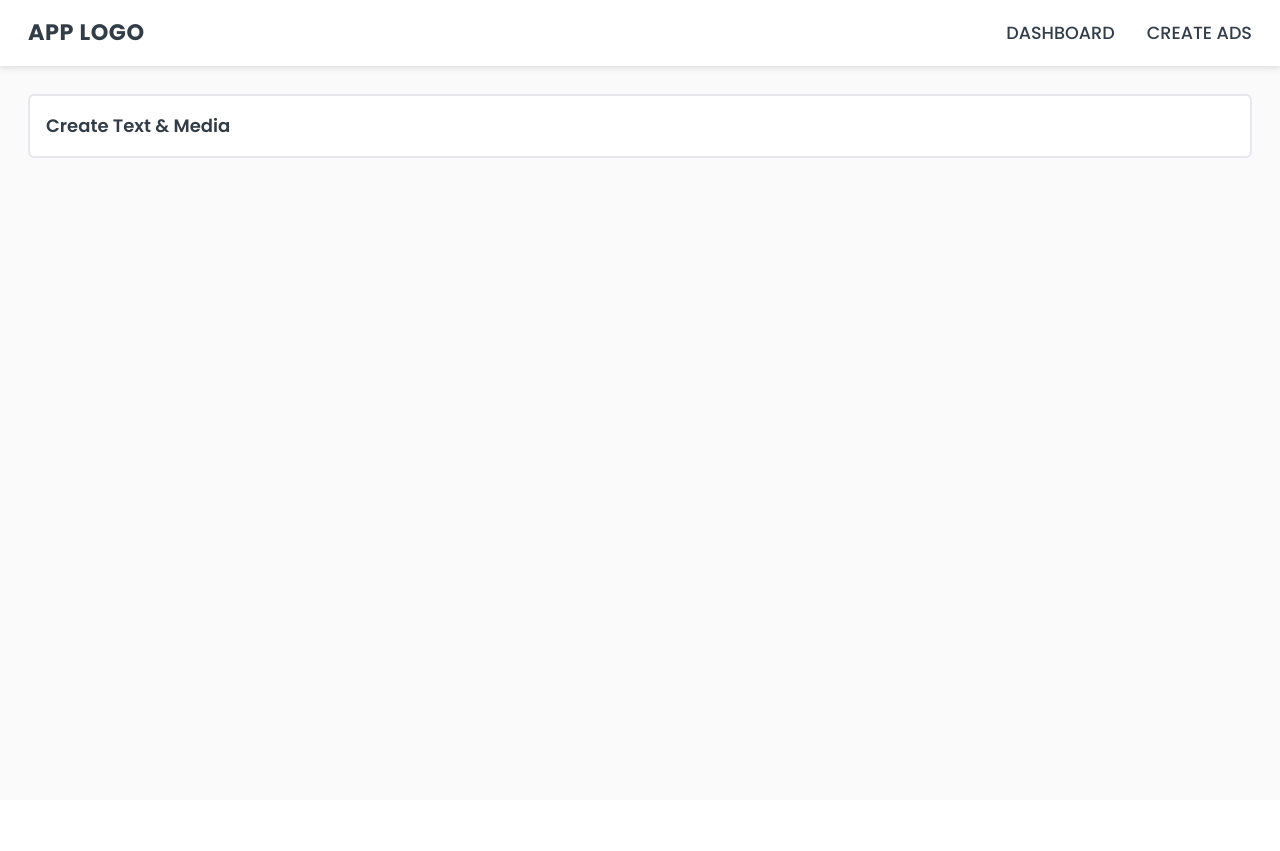
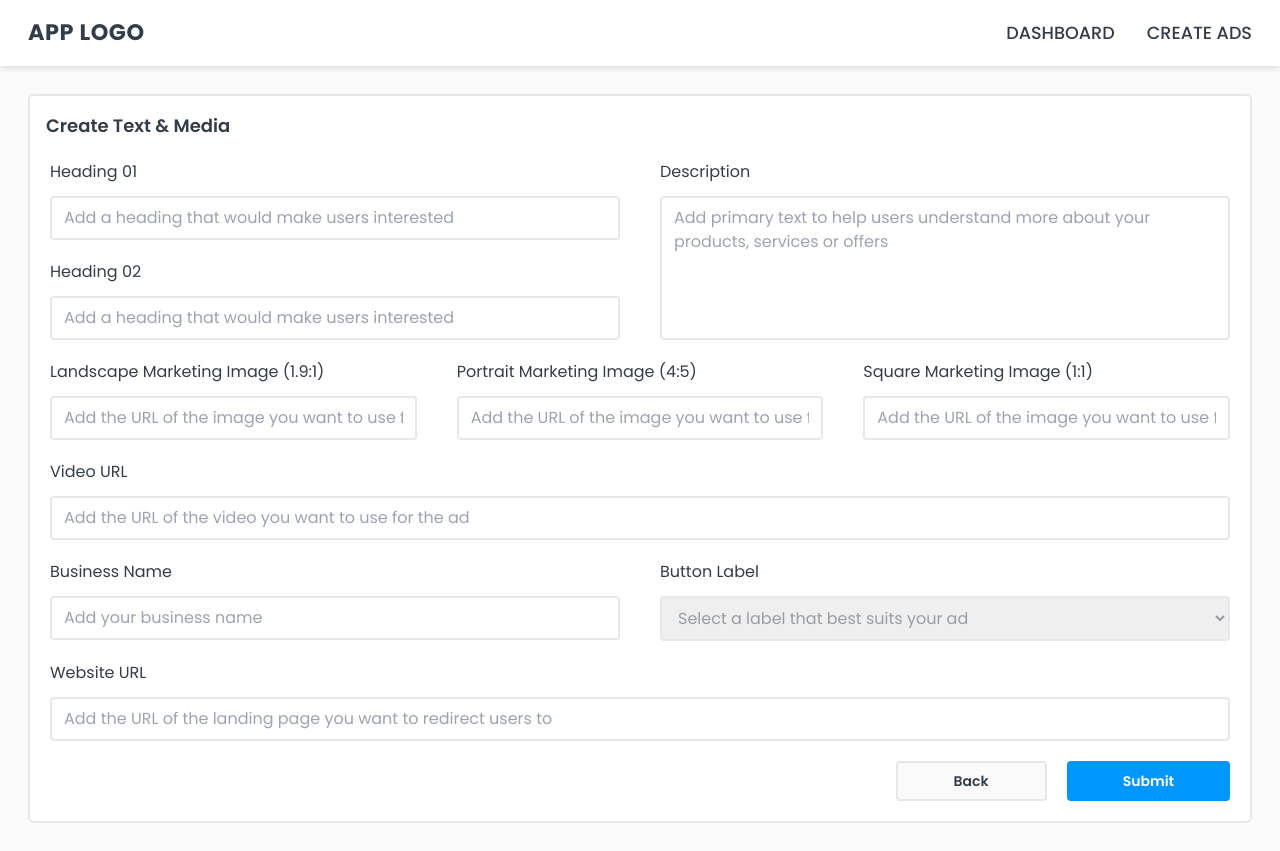
Before and after one commit to prachi-sahu-codes/AdDash, a React (Vite) app: page /mediaAd in a window 1280 px wide. Before the commit the page ends 800 px from the top, so only its background shows below. Built offline with nearby package versions, Linux system fonts and the light colour scheme.

Commit message:
feat: Ad form and modal

```diff
--- a/src/App.css
+++ b/src/App.css
@@ -21,3 +21,10 @@
 .removeBorder.css-1ws11rh-MuiTableCell-root {
   border-bottom: none !important;
 }
+
+.centerModal {
+  position: absolute;
+  top: 50%;
+  left: 50%;
+  transform: translate(-50%, -50%);
+}
--- /dev/null
+++ b/src/components/adForm/AdForm.jsx
@@ -0,0 +1,231 @@
+import React, { useState } from "react";
+import { useNavigate } from "react-router-dom";
+
+const adButtonLabels = [
+  "Learn More",
+  "Shop Now",
+  "Get Started",
+  "Subscribe",
+  "Book Now",
+  "Explore",
+  "Contact Us",
+  "Join Now",
+  "Sign Up",
+  "Try for Free",
+];
+
+export const AdForm = ({ adType, setShowModal, isMedia }) => {
+  const navigate = useNavigate();
+  const [formData, setFormData] = useState({
+    heading1: "",
+    heading2: "",
+    description: "",
+    landingUrl: "",
+    portraitUrl: "",
+    squareUrl: "",
+    videoUrl: "",
+    buisnessName: "",
+    buttonLabel: "",
+    websiteUrl: "",
+  });
+
+  const submitHandler = () => {
+    setShowModal(true);
+    setTimeout(() => {
+      setShowModal(false);
+      navigate(-1);
+    }, 600);
+    console.log("clicked");
+  };
+
+  return (
+    <form className="p-5 pt-1" onSubmit={(e) => e.preventDefault()}>
+      <div className="lg:grid lg:grid-cols-2 lg:gap-10 text-dark-text">
+        <div>
+          <label htmlFor="head1" className="block">
+            Heading 01
+          </label>
+          <input
+            id="head1"
+            type="text"
+            placeholder="Add a heading that would make users interested"
+            className="w-full my-3 border-2 rounded py-2 px-3 mb-5 focus:outline-none focus:border-custom-blue"
+            onClick={(e) =>
+              setFormData((prev) => ({ ...prev, heading1: e.target.value }))
+            }
+          />
+
+          <label htmlFor="head2" className="block">
+            Heading 02
+          </label>
+          <input
+            id="head2"
+            type="text"
+            placeholder="Add a heading that would make users interested"
+            className="w-full my-3 border-2 rounded py-2 px-3 mb-5 focus:outline-none focus:border-custom-blue"
+            onClick={(e) =>
+              setFormData((prev) => ({ ...prev, heading2: e.target.value }))
+            }
+          />
+        </div>
+        <div className="flex flex-col">
+          <label htmlFor="desc" className="block">
+            Description
+          </label>
+          <textarea
+            id="desc"
+            placeholder="Add primary text to help users understand more about your products, services or offers"
+            className="flex-1 w-full my-3 border-2 rounded py-2 px-3 mb-5 resize-none col-start-2 focus:outline-none focus:border-custom-blue"
+            onClick={(e) =>
+              setFormData((prev) => ({ ...prev, description: e.target.value }))
+            }
+          />
+        </div>
+      </div>
+
+      {isMedia && (
+        <div className={`lg:grid lg:grid-cols-3 lg:gap-10 text-dark-text`}>
+          <div>
+            <label htmlFor="landingUrl" className="block">
+              Landscape Marketing Image (1.9:1)
+            </label>
+            <input
+              id="landingUrl"
+              type="url"
+              placeholder="Add the URL of the image you want to use for the ad"
+              className="w-full my-3 border-2 rounded py-2 px-3 mb-5 focus:outline-none focus:border-custom-blue"
+              onClick={(e) =>
+                setFormData((prev) => ({ ...prev, landingUrl: e.target.value }))
+              }
+            />
+          </div>
+          <div>
+            <label htmlFor="portraitUrl" className="block">
+              Portrait Marketing Image (4:5)
+            </label>
+            <input
+              id="portraitUrl"
+              type="text"
+              placeholder="Add the URL of the image you want to use for the ad"
+              className="w-full my-3 border-2 rounded py-2 px-3 mb-5 focus:outline-none focus:border-custom-blue"
+              onClick={(e) =>
+                setFormData((prev) => ({
+                  ...prev,
+                  portraitUrl: e.target.value,
+                }))
+              }
+            />
+          </div>
+          <div>
+            <label htmlFor="squareUrl" className="block">
+              Square Marketing Image (1:1)
+            </label>
+            <input
+              id="squareUrl"
+              type="text"
+              placeholder="Add the URL of the image you want to use for the ad"
+              className="w-full my-3 border-2 rounded py-2 px-3 mb-5 focus:outline-none focus:border-custom-blue"
+              onClick={(e) =>
+                setFormData((prev) => ({ ...prev, squareUrl: e.target.value }))
+              }
+            />
+          </div>
+        </div>
+      )}
+      {isMedia && (
+        <div className="text-dark-text">
+          <label htmlFor="videoUrl" className="block">
+            Video URL
+          </label>
+          <input
+            id="videoUrl"
+            type="url"
+            placeholder="Add the URL of the video you want to use for the ad"
+            className="w-full my-3 border-2 rounded py-2 px-3 mb-5 focus:outline-none focus:border-custom-blue"
+            onClick={(e) =>
+              setFormData((prev) => ({ ...prev, videoUrl: e.target.value }))
+            }
+          />
+        </div>
+      )}
+
+      <div className="lg:grid lg:grid-cols-2 lg:gap-10 text-dark-text">
+        <div>
+          <label htmlFor="businessName" className="block">
+            Business Name
+          </label>
+          <input
+            id="businessName"
+            type="url"
+            placeholder="Add your business name"
+            className="w-full my-3 border-2 rounded py-2 px-3 mb-5 focus:outline-none focus:border-custom-blue"
+            onClick={(e) =>
+              setFormData((prev) => ({ ...prev, buisnessName: e.target.value }))
+            }
+          />
+        </div>
+        <div>
+          <label>Button Label</label>
+          <select
+            id="buttonLabel"
+            className={`w-full my-3 border-2 rounded py-2 px-3 mb-5 focus:outline-none focus:border-custom-blue ${
+              formData.buttonLabel === "" ? "text-light-text" : ""
+            }`}
+            onChange={(e) =>
+              setFormData((prev) => ({ ...prev, buttonLabel: e.target.value }))
+            }
+          >
+            <option
+              value=""
+              disabled
+              selected
+              hidden
+              className="text-light-text"
+            >
+              Select a label that best suits your ad
+            </option>
+            {adButtonLabels.map((btnLabel) => (
+              <option
+                key={btnLabel}
+                value={btnLabel}
+                className="text-dark-text"
+              >
+                {btnLabel}
+              </option>
+            ))}
+          </select>
+        </div>
+      </div>
+      <div className="text-dark-text">
+        <label htmlFor="websiteUrl" className="block">
+          Website URL
+        </label>
+        <input
+          id="websiteUrl"
+          type="url"
+          placeholder="Add the URL of the landing page you want to redirect users to"
+          className="w-full my-3 border-2 rounded py-2 px-3 mb-5 focus:outline-none focus:border-custom-blue"
+          onClick={(e) =>
+            setFormData((prev) => ({ ...prev, websiteUrl: e.target.value }))
+          }
+        />
+      </div>
+
+      <div className={`flex justify-end gap-5 ${isMedia ? "" : "lg:pt-48"}`}>
+        <button
+          className="bg-bg-body hover:bg-gray-200 active:bg-bg-body text-dark-text py-2 px-14 text-sm font-semibold rounded border-2"
+          onClick={() => navigate(-1)}
+        >
+          Back
+        </button>
+        <button
+          type="submit"
+          onClick={() => submitHandler()}
+          className="bg-custom-blue text-white py-2 px-14 hover:bg-custom-blue-dark active:bg-custom-blue text-sm font-semibold rounded"
+        >
+          Submit
+        </button>
+      </div>
+    </form>
+  );
+};
--- a/src/components/index.js
+++ b/src/components/index.js
@@ -4,6 +4,8 @@ import { DoughnutChart } from "./doghnutChart/DoughnutChart";
 import { SortIcon } from "./icons/SortIcon";
 import { ComponentContainer } from "./componentContainer/ComponentContainer";
 import { Toggle } from "./toggle/Toggle";
+import { AdForm } from "./adForm/AdForm";
+import { SuccessModal } from "./modal/SuccessModal";
 
 export {
   ProductTable,
@@ -12,4 +14,6 @@ export {
   ComponentContainer,
   Toggle,
   UserTable,
+  AdForm,
+  SuccessModal,
 };
--- /dev/null
+++ b/src/components/modal/SuccessModal.jsx
@@ -0,0 +1,18 @@
+import React from "react";
+import CheckCircleIcon from "@mui/icons-material/CheckCircle";
+
+export const SuccessModal = () => {
+  return (
+    <div className="fixed top-0 bottom-0 w-full h-full z-20  backdrop-blur-sm bg-white/70">
+      <div className="flex flex-col justify-center items-center p-5 w-96 h-44 bg-white shadow-custom-md rounded centerModal">
+        <CheckCircleIcon
+          className="text-custom-blue"
+          sx={{
+            fontSize: "30px",
+          }}
+        />
+        <p className="text-dark-text font-medium p-4">Submitted</p>
+      </div>
+    </div>
+  );
+};
--- a/src/pages/createAd/CreateAd.jsx
+++ b/src/pages/createAd/CreateAd.jsx
@@ -69,12 +69,11 @@ const CreateAd = () => {
 
         <div className="flex justify-end m-4">
           <button
-            type="button"
             className={`${
               adSelected.length > 0
-                ? "bg-custom-blue text-white"
-                : "bg-gray-200 text-medium-text"
-            } py-3 px-16 text-sm font-semibold rounded`}
+                ? "bg-custom-blue text-white hover:bg-custom-blue-dark active:bg-custom-blue"
+                : "bg-gray-200 text-medium-text cursor-not-allowed"
+            } py-2 px-14 text-sm font-semibold rounded`}
             onClick={buttonHandler}
             disabled={adSelected.length < 0}
           >
--- a/src/pages/mediaAd/MediaAd.jsx
+++ b/src/pages/mediaAd/MediaAd.jsx
@@ -1,12 +1,18 @@
-import React from "react";
+import React, { useState } from "react";
 import { LayoutContainer } from "../../layout";
-import { ComponentContainer } from "../../components";
+import { AdForm, ComponentContainer, SuccessModal } from "../../components";
 
 const MediaAd = () => {
+  const [showModal, setShowModal] = useState(false);
   return (
-    <LayoutContainer>
-      <ComponentContainer title="Create Text & Media"></ComponentContainer>
-    </LayoutContainer>
+    <div>
+      <LayoutContainer>
+        <ComponentContainer title="Create Text & Media">
+          <AdForm setShowModal={setShowModal} isMedia />
+        </ComponentContainer>
+      </LayoutContainer>
+      {showModal && <SuccessModal />}
+    </div>
   );
 };
 
--- a/src/pages/textAd/TextAd.jsx
+++ b/src/pages/textAd/TextAd.jsx
@@ -1,10 +1,13 @@
 import React from "react";
 import { LayoutContainer } from "../../layout";
+import { AdForm, ComponentContainer } from "../../components";
 
 const TextAd = () => {
   return (
     <LayoutContainer>
-      <ComponentContainer title="Create Text & Media"></ComponentContainer>
+      <ComponentContainer title="Create Text & Media">
+        <AdForm />
+      </ComponentContainer>
     </LayoutContainer>
   );
 };
--- a/tailwind.config.js
+++ b/tailwind.config.js
@@ -15,8 +15,9 @@ export default {
       },
       colors: {
         "custom-orange": "#ff823c",
+        "custom-gray": "#323c46",
         "custom-blue": "#0096ff",
-        "custom-gray": "#323c46",
+        "custom-blue-dark": "#0187e7",
         "light-text": "#989da2",
         "medium-text": "#686f76",
         "dark-text": "#333d47",
```
